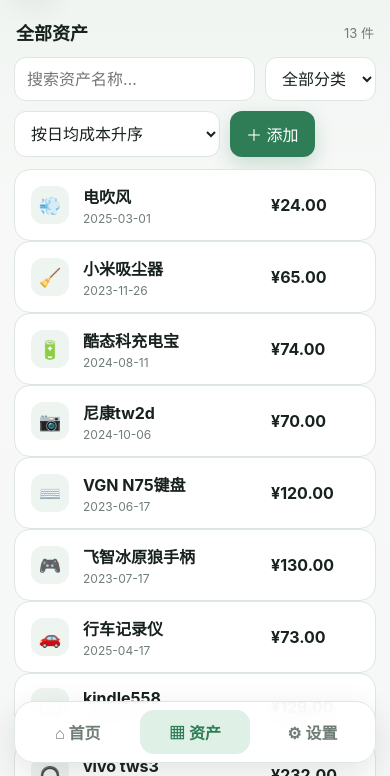
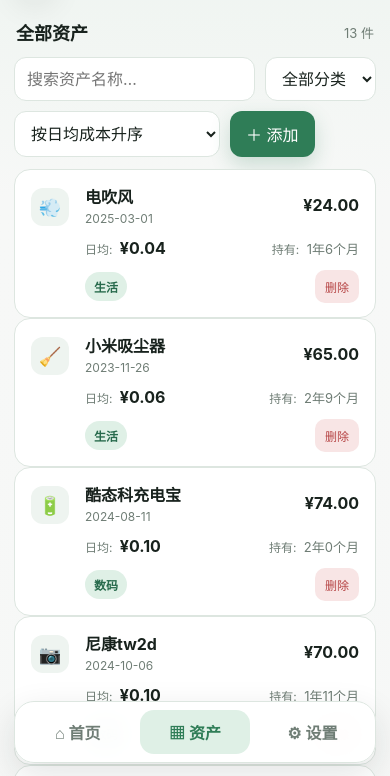
Before and after one commit to HansXiong/wuzhi, a plain HTML site: page index.html in a window 390 px wide. Both pictures are taken after a click on the button "▦ 资产". Shown: the part 63-839 px from the top of the page. Drawn offline with Linux system fonts and the light colour scheme.

Commit message:
Add files via upload

```diff
--- a/index.html
+++ b/index.html
@@ -451,7 +451,7 @@
       background:#160d0d;
       border-color:#482626;
     }
-
+    .m-label { display: none; }
     @media (max-width:960px){
       .stats-grid{grid-template-columns:1fr}
       .hero-grid{grid-template-columns:1fr 1fr}
@@ -459,9 +459,25 @@
     }
     @media (max-width:840px){
       .settings-grid{grid-template-columns:1fr}
-      .asset-row{grid-template-columns:42px 1.5fr 100px 110px}
-      .asset-row > :nth-child(5),.asset-row > :nth-child(6),.asset-row > :nth-child(7){display:none}
       .asset-row.header{display:none}
+      .asset-row {
+        grid-template-columns: 42px 1fr auto;
+        row-gap: 12px;
+        column-gap: 12px;
+        align-items: center;
+      }
+      .a-icon { grid-column: 1; grid-row: 1 / 4; align-self: start; margin-top: 4px; }
+      .a-main { grid-column: 2; grid-row: 1; }
+      .a-price { grid-column: 3; grid-row: 1; text-align: right; }
+
+      .a-daily { grid-column: 2; grid-row: 2; }
+      .a-hold { grid-column: 3; grid-row: 2; text-align: right; font-size: 13px; color: var(--muted); }
+
+      .a-cat { grid-column: 2; grid-row: 3; }
+      .a-action { grid-column: 3; grid-row: 3; text-align: right; }
+
+      .m-label { display: inline; font-size: 12px; color: var(--muted); font-weight: normal; margin-right: 4px; }
+      .a-price .m-label { display: none; }
     }
     @media (max-width:560px){
       .summary-pair{
@@ -475,8 +491,6 @@
       .ghost-btn{display:none}
       .hero-grid{grid-template-columns:1fr}
       .metric-value{font-size:26px}
-      .asset-row{grid-template-columns:40px 1fr 88px}
-      .asset-row > :nth-child(4){display:none}
       .form-grid{grid-template-columns:1fr}
       .field.full{grid-column:auto}
       .category-inline,.new-category-box{grid-template-columns:1fr}
@@ -1076,16 +1090,16 @@ function renderAssets(){
 
   container.innerHTML = list.map(a => `
     <div class="asset-row">
-      <div class="icon">${a.icon || guessIcon(a.category)}</div>
-      <div>
+      <div class="a-icon"><div class="icon">${a.icon || guessIcon(a.category)}</div></div>
+      <div class="a-main">
         <div class="asset-name">${a.name}</div>
         <div class="asset-meta">${a.purchaseDate}</div>
       </div>
-      <div class="cost">${formatMoney(a.price)}</div>
-      <div>${formatHolding(a.purchaseDate)}</div>
-      <div class="cost">${formatDailyCost(dailyCost(a))}</div>
-      <div><span class="pill">${a.category}</span></div>
-      <div><button class="danger-btn" onclick="deleteAsset(${a.id})">删除</button></div>
+      <div class="a-price cost"><span class="m-label">总价: </span>${formatMoney(a.price)}</div>
+      <div class="a-hold"><span class="m-label">持有: </span>${formatHolding(a.purchaseDate)}</div>
+      <div class="a-daily cost"><span class="m-label">日均: </span>${formatDailyCost(dailyCost(a))}</div>
+      <div class="a-cat"><span class="pill">${a.category}</span></div>
+      <div class="a-action"><button class="danger-btn" onclick="deleteAsset(${a.id})">删除</button></div>
     </div>
   `).join('');
 }
```
